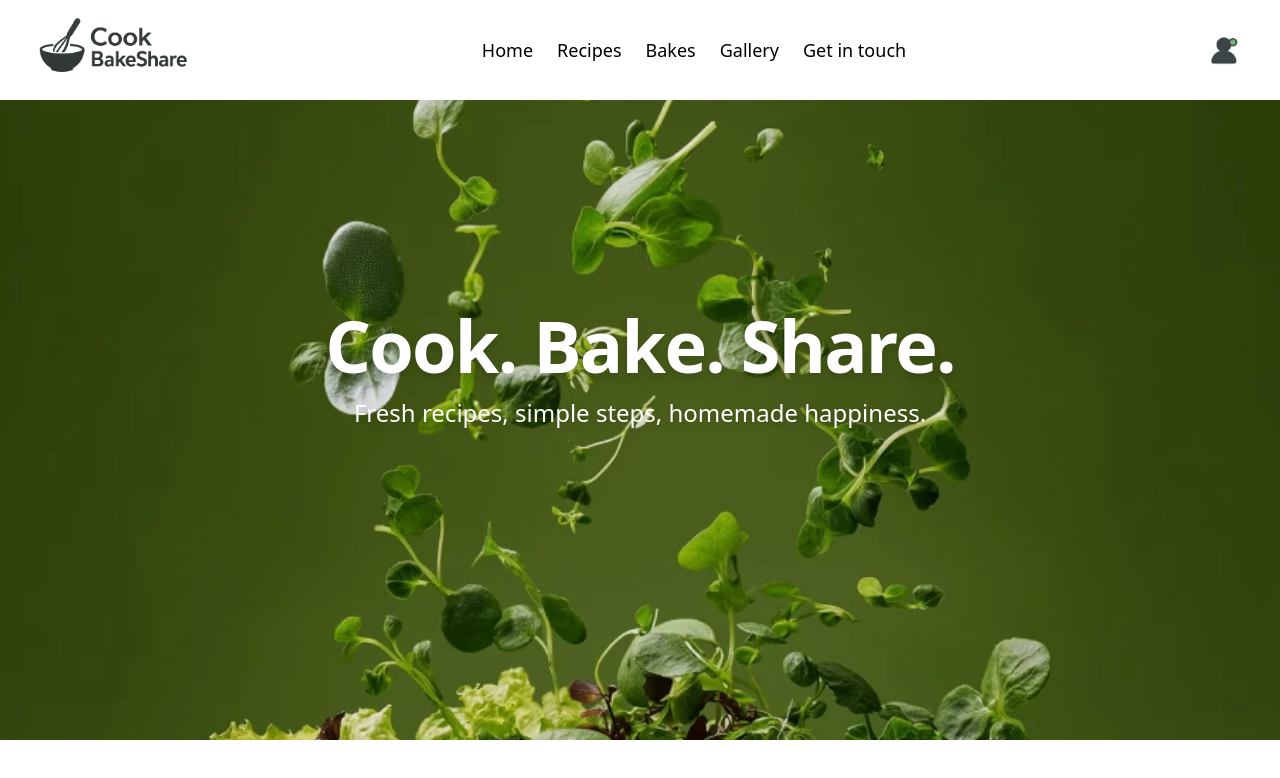
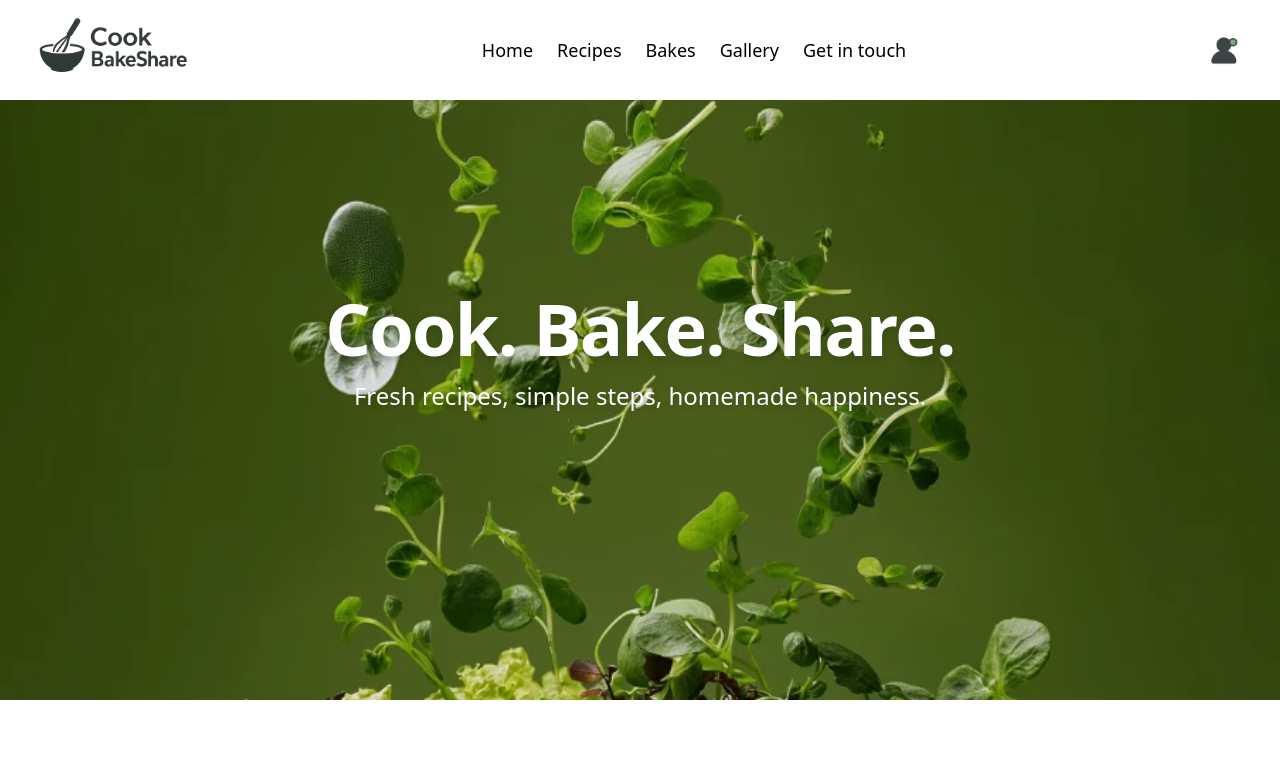
Before and after one commit to phillipbarlow/food-blog, a React (Vite) app: page / in a window 1280 px wide. Shown: the top 778 px of the page. Built offline with nearby package versions, Linux system fonts and the light colour scheme.

Commit message:
tweeked hero height

```diff
--- a/src/components/Header.jsx
+++ b/src/components/Header.jsx
@@ -3,7 +3,7 @@ import "../styles/nav.css";
 import { useState } from "react";
 import profileIcon from "../images/profile-icon.png";
 import heroImage from "../images/hero.webp";
-import logo from "../images/logo.png"
+import logo from "../images/logo.png";
 export default function Nav() {
   const [open, setOpen] = useState(false);
 
@@ -63,13 +63,17 @@ export default function Nav() {
               </li>
             </ul>
           </div>
-          <img src={logo} alt="cook bake and share logo lg:order-1" className="h-45"/>
+          <img
+            src={logo}
+            alt="cook bake and share logo lg:order-1"
+            className="h-45"
+          />
           <div className="m-3 lg:order-3">
             <img src={profileIcon} alt="user profile icon" className="w-12" />
           </div>
         </nav>
       </header>
-      <section className="relative min-h-[60svh] md:min-h-[70vh] lg:min-h-[80vh]">
+      <section className="relative h-[60vh] md:h-[70vh] lg:h-[80vh] max-h-[600px] overflow-hidden">
         <img
           src={heroImage}
           alt="Fresh green salad tossed in a bowl"
```
Also changed, not shown: src/images/cookies-hero.jpg (added).
